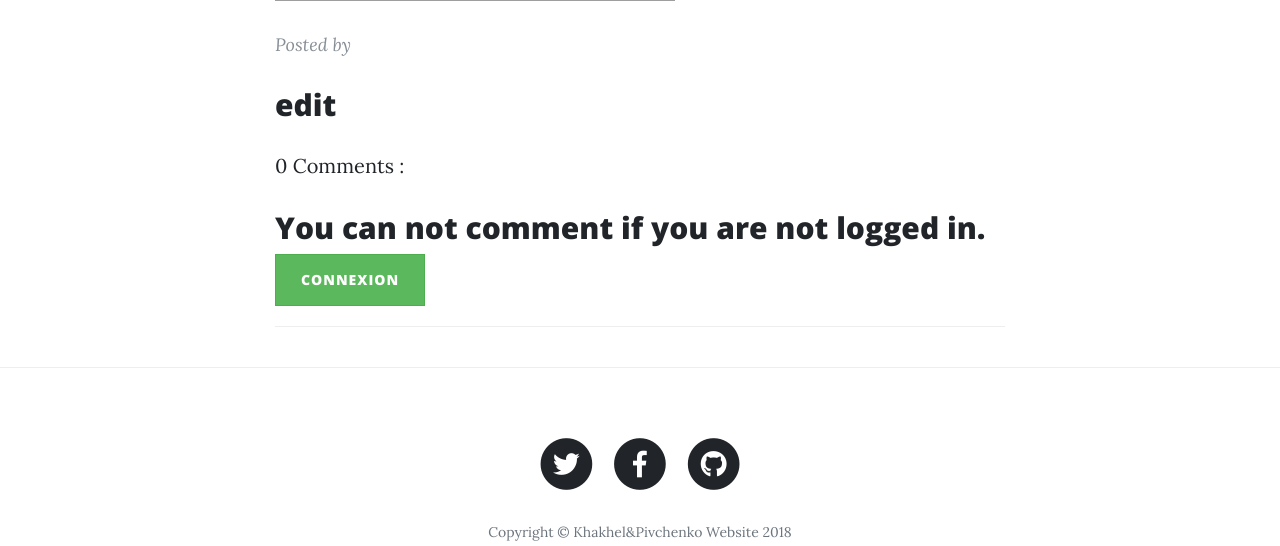
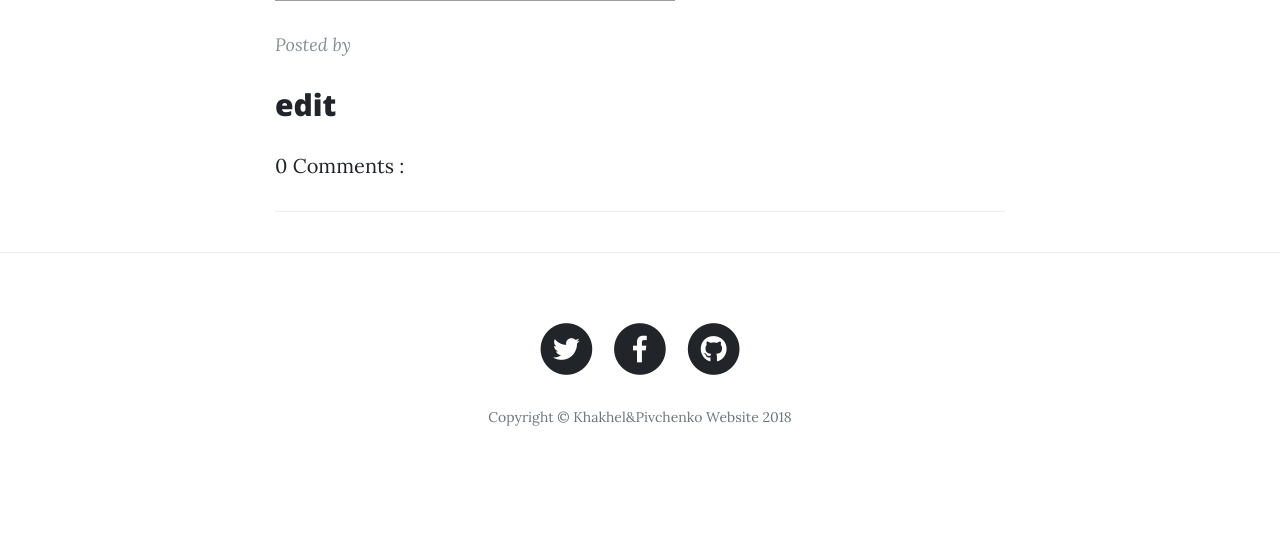
Before and after one commit to Username98/blogger-platform-symfony, a Symfony app: template templates/post/show1.html.twig in a window 1280 px wide. Shown: the part 893-1439 px from the top of the page. After the commit the page ends 1319 px from the top, so only its background shows below. Run offline with Twig, Linux system fonts and the light colour scheme; the template is opened without the code that fills it, so the values that code supplies are empty; some libraries are stand-ins or nearby versions; grey boxes are pictures that could not be loaded.

Commit message:
no comments for guests

```diff
--- a/src/Controller/PostController.php
+++ b/src/Controller/PostController.php
@@ -105,13 +105,13 @@ class PostController extends Controller
     public function show(Post $post, Request $request, ObjectManager $manager): Response
     {
         $comment = new Comment();
-        $comment->setAuthor($this->getUser()->getUsername());
+
         $form = $this->createForm(CommentType::class, $comment);
 
         $form->handleRequest($request);
 
         if ($form->isSubmitted() && $form->isValid()) {
-
+            $comment->setAuthor($this->getUser()->getUsername());
             $comment->setCreatedAt(new \DateTime())
                 ->setPost($post);
 
--- a/templates/post/index1.html.twig
+++ b/templates/post/index1.html.twig
@@ -25,6 +25,7 @@
                         {{ post.createDate ? post.createDate|date('Y-m-d H:i:s') : '' }}
                     </p>
                     <div class="like"><span class="counter">{{ post.likes }}</span></div>
+
                 </div>
 
             {% else %}
--- a/templates/post/show1.html.twig
+++ b/templates/post/show1.html.twig
@@ -38,9 +38,9 @@
                     {{ form_row(commentForm.content, {'attr': {'placeholder': 'Your comment'}} ) }}
                     <button type="submit" class="btn btn-success">Send!</button>
                     {{ form_end(commentForm) }}
-                {% else %}
-                    <h2>You can not comment if you are not logged in. </h2>
-                    <a href="{{ path('security_login') }}" class="btn btn-success">Connexion</a>
+                {#{% else %}#}
+                    {#<h2>You can not comment if you are not logged in. </h2>#}
+                    {#<a href="{{ path('security_login') }}" class="btn btn-success">Connexion</a>#}
                 {% endif %}
             </section>
             <hr>
```
Also changed, not shown: 1 other file.
